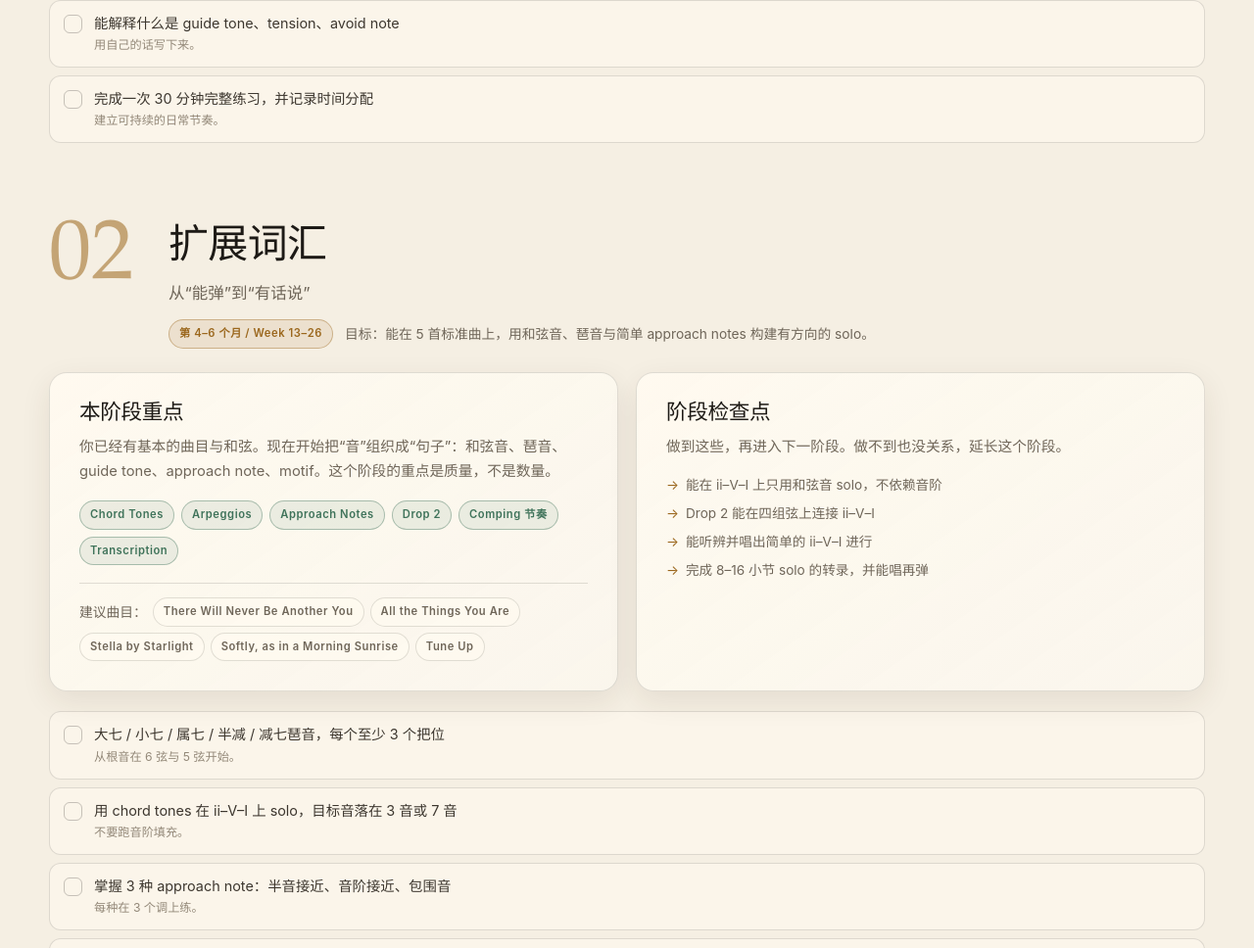
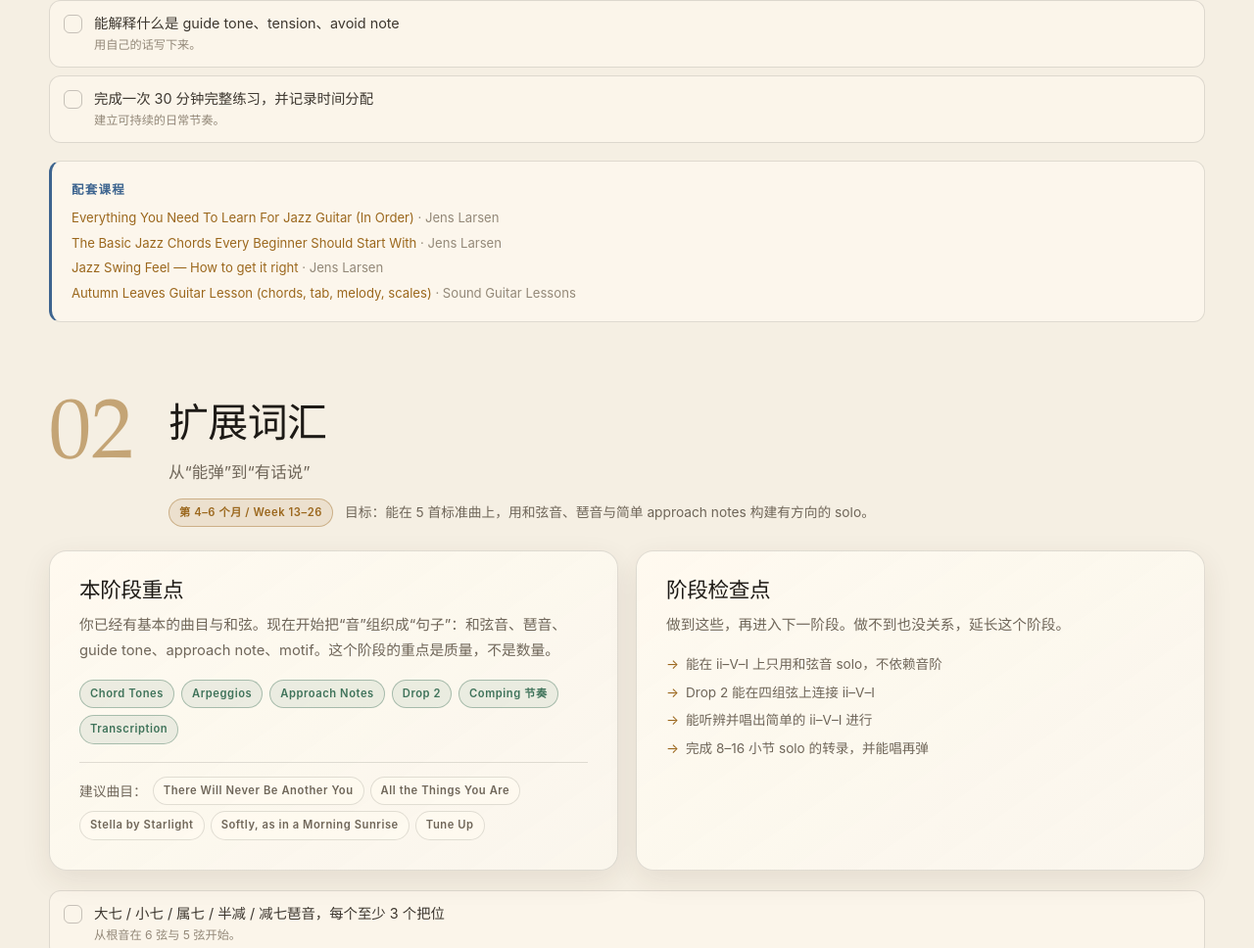
Before and after one commit to lulgabc/JazzGuitarGuide, an Astro site: page /JazzGuitarGuide/roadmap in a window 1280 px wide. Shown: the part 2694-3662 px from the top of the page at 98% size. Built offline with nearby package versions, Linux system fonts and the light colour scheme; Astro itself is replaced by a stand-in of ours.

Commit message:
feat: link roadmap phases to lessons and add 2-and-4 metronome accents

```diff
--- a/src/components/tools/PracticeTimer.astro
+++ b/src/components/tools/PracticeTimer.astro
@@ -85,7 +85,7 @@
       segments.forEach((seg, i) => {
         const row = document.createElement("div");
         row.className = `timer-segment${i === index ? " is-active" : ""}${i < index ? " is-done" : ""}`;
-        row.innerHTML = `<span>${i + 1}. ${seg.name}</span><span>${seg.minutes} 分钟</span>`;
+        row.innerHTML = `<span>${i + 1}. ${seg.name}<br /><span style="font-size:0.68rem;color:var(--faint);">${seg.detail}</span></span><span>${seg.minutes} 分钟</span>`;
         segmentWrap.appendChild(row);
       });
     }
--- a/src/data/roadmap.ts
+++ b/src/data/roadmap.ts
@@ -15,6 +15,7 @@ export type Phase = {
   focus: string[];
   tunes: string[];
   checkpoint: string[];
+  resourceIds: string[];
   tasks: Task[];
 };
 
@@ -30,6 +31,7 @@ export const PHASES: Phase[] = [
       "这个阶段不追求速度、复杂和声或大量曲目。你只需要建立三件事：正确且放松的发声、稳定的时间感、以及一套能用的三音和弦。所有练习都要落到曲子里。",
     focus: ["姿势与拨弦", "Swing 八分音符", "Shell Voicing", "12-bar Blues", "3 首标准曲", "录音复盘"],
     tunes: ["Autumn Leaves", "Blue Bossa", "Summertime", "C Jam Blues"],
+    resourceIds: ["v-order", "v-basic-chords", "v-swing", "v-autumn-full"],
     checkpoint: [
       "节拍器 2 & 4 上，能稳定弹 8 小节 quarter-note comping",
       "能不看谱弹 Autumn Leaves 的旋律与和弦",
@@ -62,6 +64,7 @@ export const PHASES: Phase[] = [
       "你已经有基本的曲目与和弦。现在开始把“音”组织成“句子”：和弦音、琶音、guide tone、approach note、motif。这个阶段的重点是质量，不是数量。",
     focus: ["Chord Tones", "Arpeggios", "Approach Notes", "Drop 2", "Comping 节奏", "Transcription"],
     tunes: ["There Will Never Be Another You", "All the Things You Are", "Stella by Starlight", "Softly, as in a Morning Sunrise", "Tune Up"],
+    resourceIds: ["v-ii-v-i", "v-chord-tones", "v-drop2", "v-ear-training"],
     checkpoint: [
       "能在 ii–V–I 上只用和弦音 solo，不依赖音阶",
       "Drop 2 能在四组弦上连接 ii–V–I",
@@ -94,6 +97,7 @@ export const PHASES: Phase[] = [
       "从“练习模式”切换到“音乐模式”。你会开始积累 bebop 语言、旋律小调与减音阶，但更重要的是：在标准曲里把它们用出来，并开始与人合奏。",
     focus: ["Bebop 语言", "Melodic Minor", "Diminished", "Chord Melody", "10 首曲目", "Jam"],
     tunes: ["All the Things You Are", "Stella by Starlight", "Body and Soul", "Oleo", "Misty", "Wave", "Solar", "Four"],
+    resourceIds: ["v-learn-standard", "v-jazz-blues", "v-autumn-chord-melody", "v-joe-pass"],
     checkpoint: [
       "10 首标准曲能背旋律与和弦，并跟别人合奏",
       "能在 5 个调上弹 ii–V–I 句子",
@@ -126,6 +130,7 @@ export const PHASES: Phase[] = [
       "最后一个阶段不是“学更多”，而是“整合”。你要把曲目、音色、即兴、编配与舞台经验整合成一个可演出的状态，并开始有意识地选择自己的语言。",
     focus: ["Repertoire", "Performance", "Recording", "Personal Voice", "Teaching", "Next Plan"],
     tunes: ["自选 15–20 首", "3 首 chord melody", "1 套 30 分钟 set"],
+    resourceIds: ["v-practice-daily", "v-bossa", "v-walking-bass", "v-wes-licks"],
     checkpoint: [
       "15–20 首曲目能随时 jam",
       "3 首 chord melody 能完整演奏",
--- a/src/layouts/BaseLayout.astro
+++ b/src/layouts/BaseLayout.astro
@@ -34,6 +34,7 @@ const ogType = title ? "article" : "website";
     <meta name="description" content={description} />
     <link rel="canonical" href={canonical} />
     <meta name="generator" content={Astro.generator} />
+    <meta name="author" content={SITE.author} />
     <meta name="theme-color" content="#0b0d11" />
     <meta name="color-scheme" content="dark light" />
     {noindex && <meta name="robots" content="noindex" />}
--- a/src/pages/roadmap.astro
+++ b/src/pages/roadmap.astro
@@ -3,6 +3,9 @@ import BaseLayout from "../layouts/BaseLayout.astro";
 import SectionHead from "../components/SectionHead.astro";
 import { url } from "../lib/url";
 import { PHASES, FIRST_12_WEEKS, ROUTINES, PRINCIPLES } from "../data/roadmap";
+import { VIDEOS } from "../data/courses";
+
+const videoById = new Map(VIDEOS.map((video) => [video.id, video]));
 ---
 
 <BaseLayout
@@ -114,6 +117,24 @@ import { PHASES, FIRST_12_WEEKS, ROUTINES, PRINCIPLES } from "../data/roadmap";
                 </label>
               </div>
             ))}
+          </div>
+
+          <div class="callout callout-listen" style="margin-top: 18px;">
+            <strong class="callout-title">配套课程</strong>
+            <ul class="resource-links">
+              {phase.resourceIds.map((id) => {
+                const video = videoById.get(id);
+                if (!video) return null;
+                return (
+                  <li>
+                    <a href={`https://www.youtube.com/watch?v=${video.youtubeId}`} target="_blank" rel="noopener noreferrer">
+                      {video.title}
+                    </a>
+                    <span>· {video.channel}</span>
+                  </li>
+                );
+              })}
+            </ul>
           </div>
         </section>
       ))}
--- a/src/styles/global.css
+++ b/src/styles/global.css
@@ -1254,6 +1254,34 @@ html[data-theme="light"] .theme-icon-sun {
   color: var(--blue);
 }
 
+.resource-links {
+  list-style: none;
+  padding: 0;
+  margin: 8px 0 0;
+  display: grid;
+  gap: 6px;
+}
+
+.resource-links li {
+  font-size: 0.82rem;
+  line-height: 1.5;
+  color: var(--muted);
+}
+
+.resource-links a {
+  color: var(--accent);
+  text-decoration: none;
+}
+
+.resource-links a:hover {
+  color: var(--accent-strong);
+  text-decoration: underline;
+}
+
+.resource-links span {
+  color: var(--faint);
+}
+
 .table-wrap {
   overflow-x: auto;
   border: 1px solid var(--line);
@@ -2835,6 +2863,10 @@ html[data-theme="light"] .fretboard-wrap {
 }
 
 .beat-dot.is-accent {
+  border-color: var(--rust);
+}
+
+.beat-dot.is-accent.is-on {
   background: var(--rust);
   border-color: var(--rust);
 }
```
Also changed, not shown: src/components/tools/Metronome.astro (+17 -7 lines).
